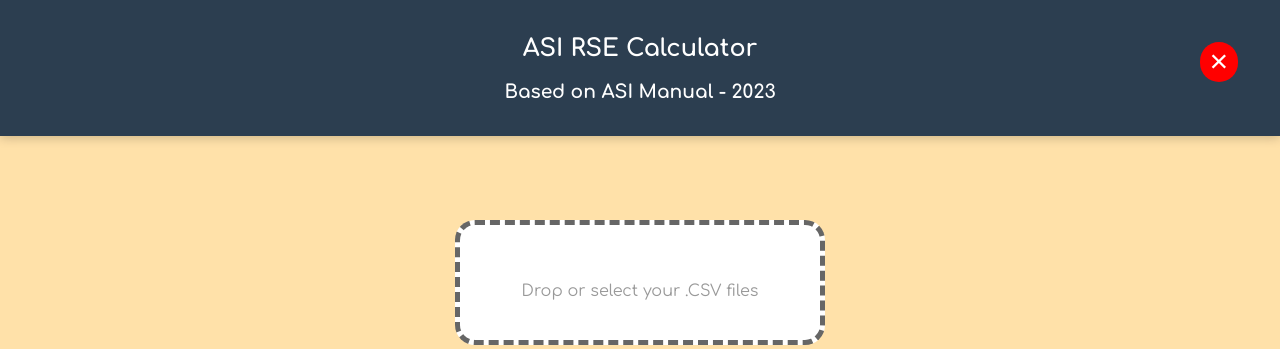
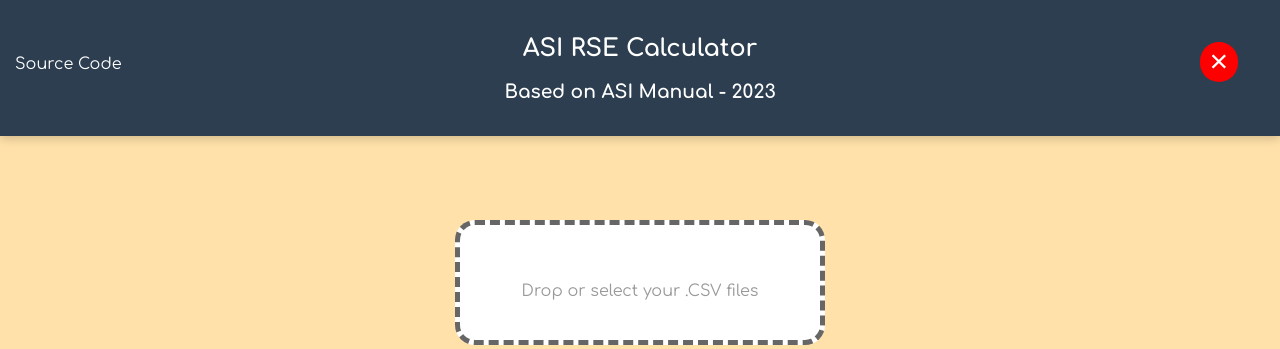
Before and after one commit to Raunak1089/ASI_RSE, a Flask app: page / in a window 1280 px wide. Shown: the top 349 px of the page. Run offline with Flask 3, Linux system fonts and the light colour scheme; parts of the project's set-up code (start-up, migrations or seed data) failed here and were passed over; some libraries are stand-ins or nearby versions.

Commit message:
Added source code icon

```diff
--- a/Templates/index.html
+++ b/Templates/index.html
@@ -309,6 +309,11 @@
 <button id="shutdown-btn" title="Stop the server" onclick="shutdownServer()">×</button>
 
     <div class="header">
+        <div style="position: absolute;top: 3em;cursor: pointer;" onclick="location.href='https://github.com/Raunak1089/ASI_RSE'">
+            <i class="fa-brands fa-github" style="font-size: 1.5em;"></i>
+            Source Code
+        </div>
+
         <h2>ASI RSE Calculator</h2>
         <h3>Based on ASI Manual - 2023</h3>
     </div>
```
